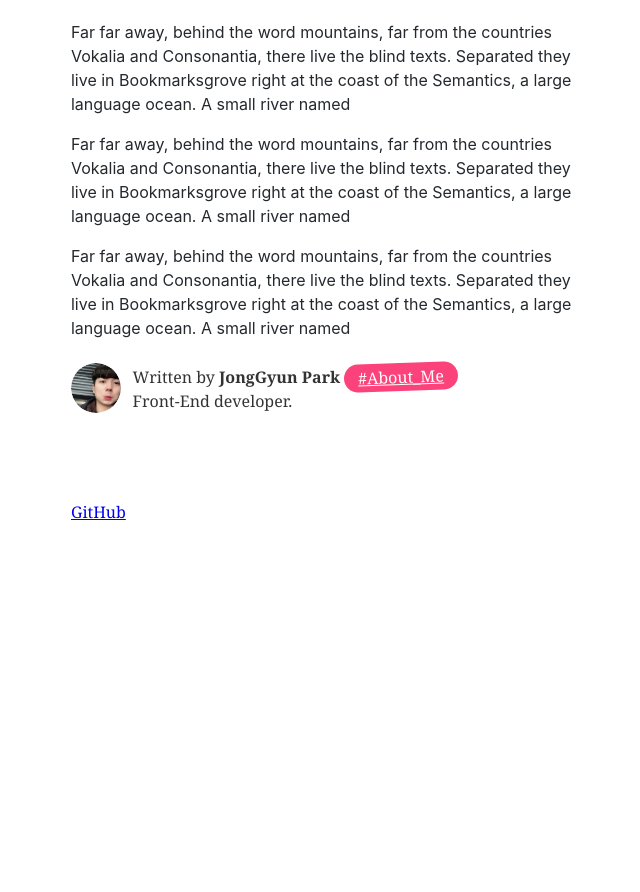
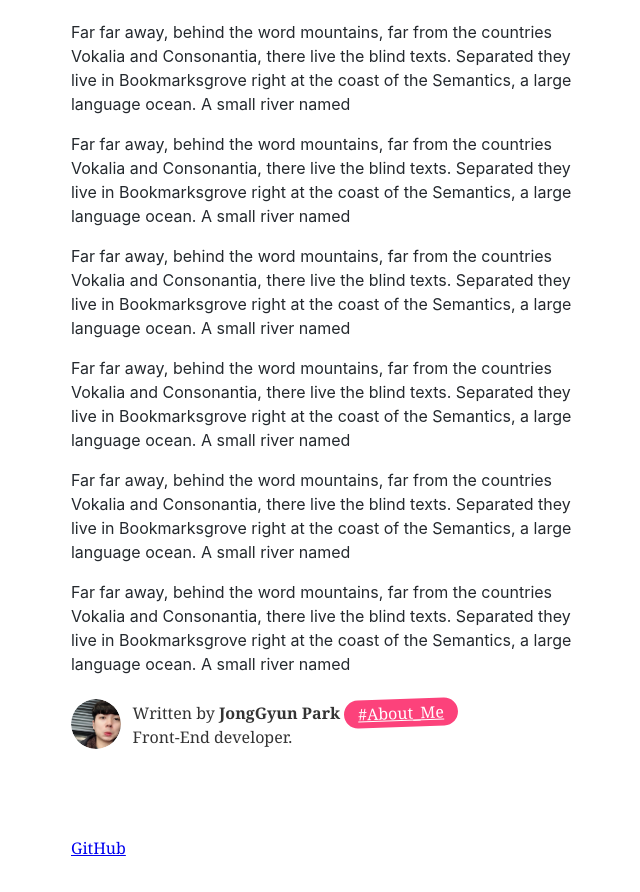
Before and after one commit to jonggyun/jongp.me, a Gatsby site: page /blog/2019-02-25-test_test/ in a window 1280 px wide. Shown: the part 141-1033 px from the top of the page, without its empty margins (308-948 px from the left). Before the commit the page ends 800 px from the top, so only its background shows below. Built offline with nearby package versions, Linux system fonts and the light colour scheme; Gatsby itself is replaced by a stand-in of ours; some packages are replaced by stand-ins of ours; what typography-theme-github would draw is missing.

Commit message:
test deply zeit now

```diff
--- a/content/blog/2019-02-25-test_test.md
+++ b/content/blog/2019-02-25-test_test.md
@@ -18,3 +18,15 @@
 Far far away, behind the word mountains, far from the countries Vokalia and
 Consonantia, there live the blind texts. Separated they live in Bookmarksgrove
 right at the coast of the Semantics, a large language ocean. A small river named
+
+Far far away, behind the word mountains, far from the countries Vokalia and
+Consonantia, there live the blind texts. Separated they live in Bookmarksgrove
+right at the coast of the Semantics, a large language ocean. A small river named
+
+Far far away, behind the word mountains, far from the countries Vokalia and
+Consonantia, there live the blind texts. Separated they live in Bookmarksgrove
+right at the coast of the Semantics, a large language ocean. A small river named
+
+Far far away, behind the word mountains, far from the countries Vokalia and
+Consonantia, there live the blind texts. Separated they live in Bookmarksgrove
+right at the coast of the Semantics, a large language ocean. A small river named
```
